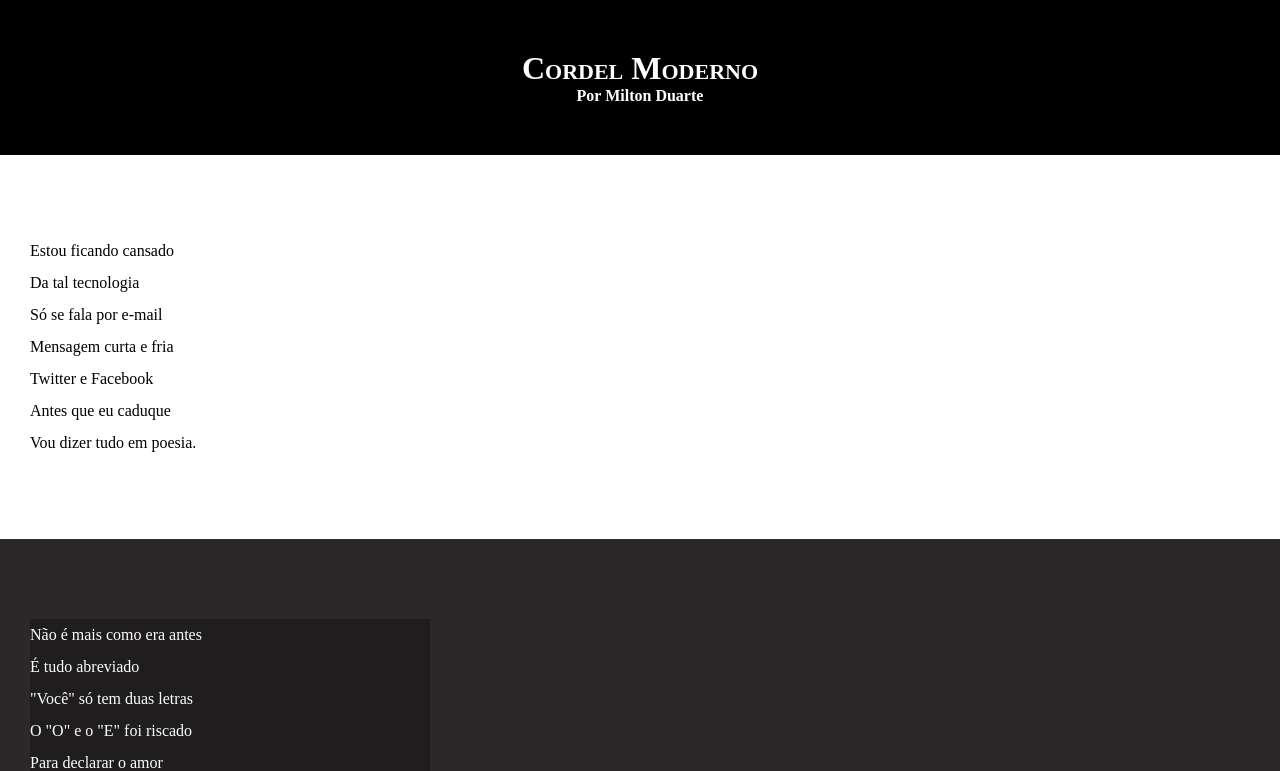
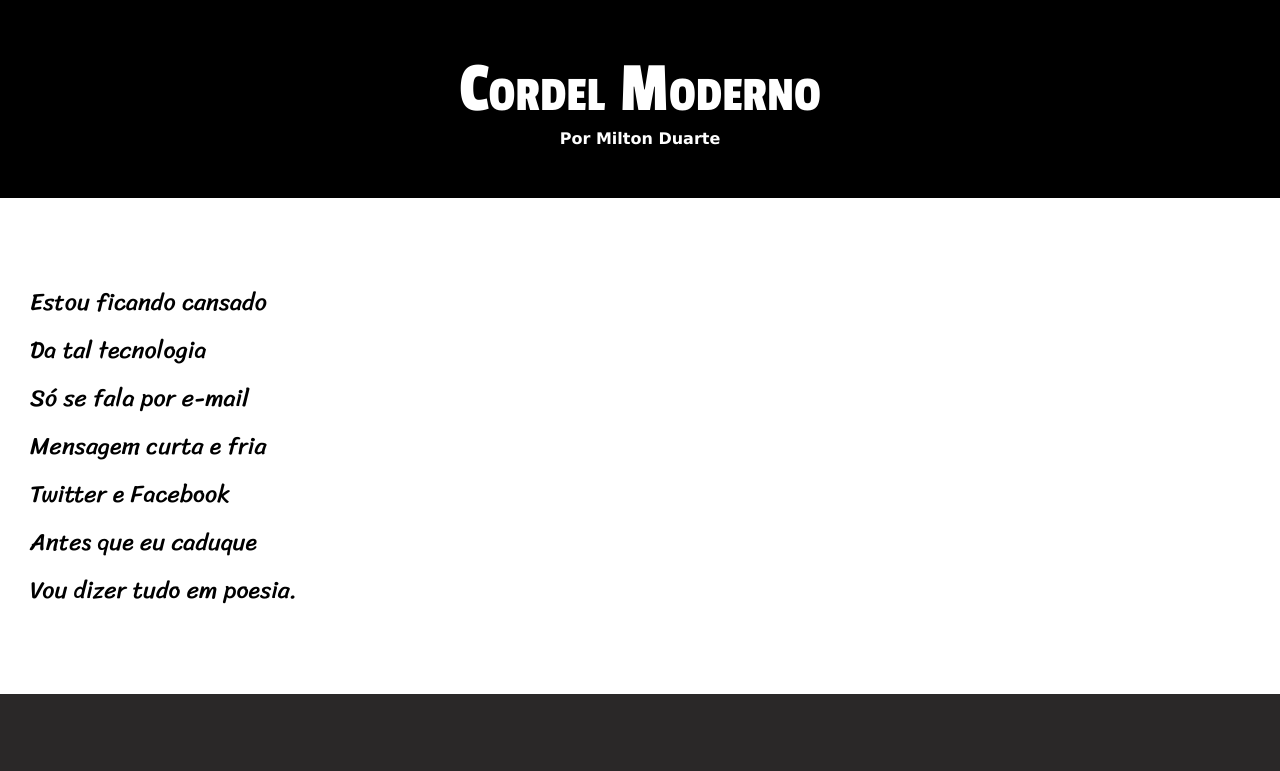
Before and after one commit to JustGustavo/html-css, a plain HTML site: page Treinos/Desafios/d012/index.html in a window 1280 px wide. Shown: the top 771 px of the page. Drawn offline with Linux system fonts and the light colour scheme.

Commit message:
Atualizei estilos

```diff
--- a/Treinos/Desafios/d012/estilo/style.css
+++ b/Treinos/Desafios/d012/estilo/style.css
@@ -1,4 +1,15 @@
 @charset "UTF-8";
+
+@import url('https://fonts.googleapis.com/css2?family=Passion+One&display=swap');
+
+@import url('https://fonts.googleapis.com/css2?family=Sriracha&display=swap');
+
+:root {
+ --fonte1: Verdana, Geneva, Tahoma, sans-serif;
+ --fonte2: 'Passion One', cursive;
+ --fonte3:'Sriracha', cursive;
+}
+
 * {
     margin: 0;
     padding: 0;
@@ -7,6 +18,7 @@
 html, body {
     min-height: 100%;
     background-color: darkgrey;
+    font-family: var(--fonte1);
 
 
 }
@@ -18,6 +30,9 @@ header {
 header h1 {
     padding-top: 50px;
     font-variant: small-caps;
+    font-family: var(--fonte2);
+    font-weight: normal;
+    font-size: 4.5em;
 }
 header p {
     padding-bottom: 50px;
@@ -31,6 +46,8 @@ header a:hover, footer a:hover  {
     text-decoration: underline;
 }
 section {
+    font-family: var(--fonte3);
+    font-size: 1.5em;
     padding-top: 10vh;
     padding-bottom: 10vh;
     line-height: 2em;
@@ -45,8 +62,10 @@ section.fundo-imagem {
     color: white;
 }
 section.fundo-imagem > p {
+    display: inline-block;
+    padding: 5px;
     background-color: rgba(0, 0, 0, 0.276);
-    width: 400px;
+
 }
 footer {
     background-color: black;
```
